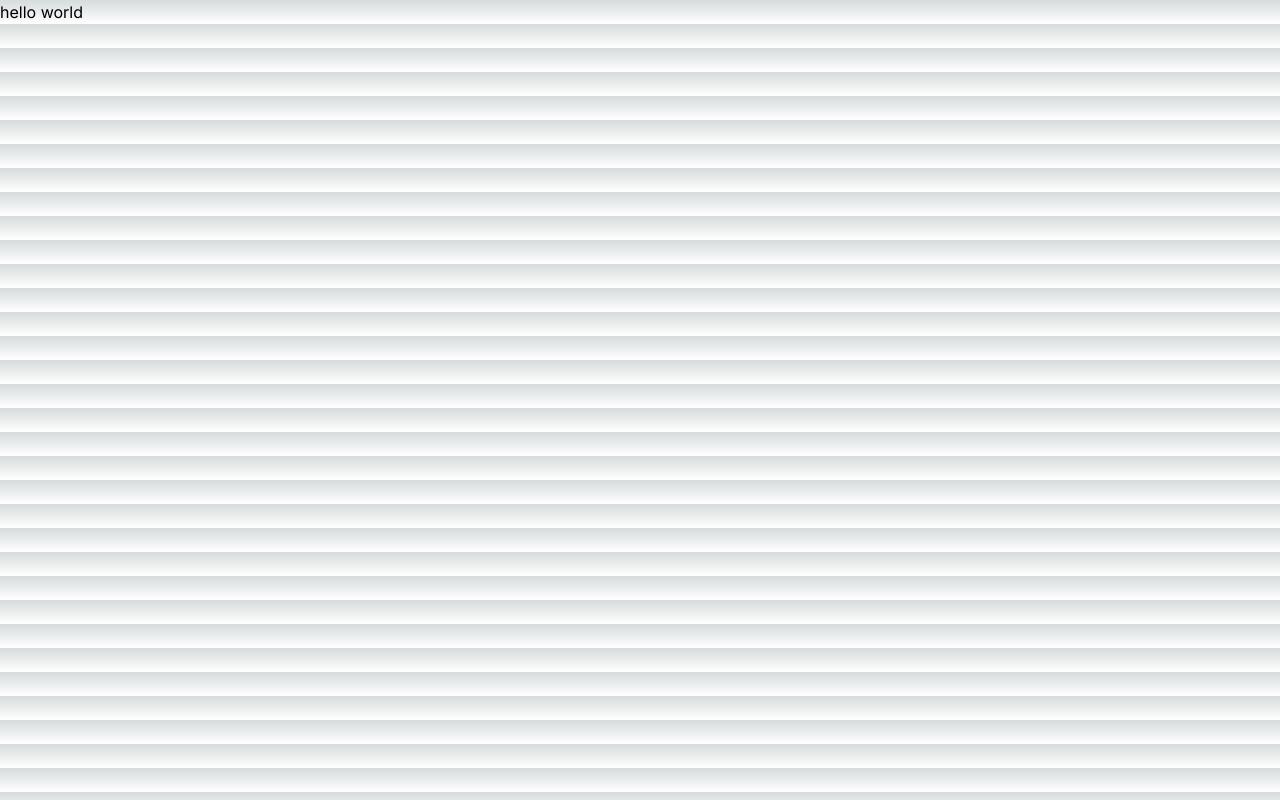
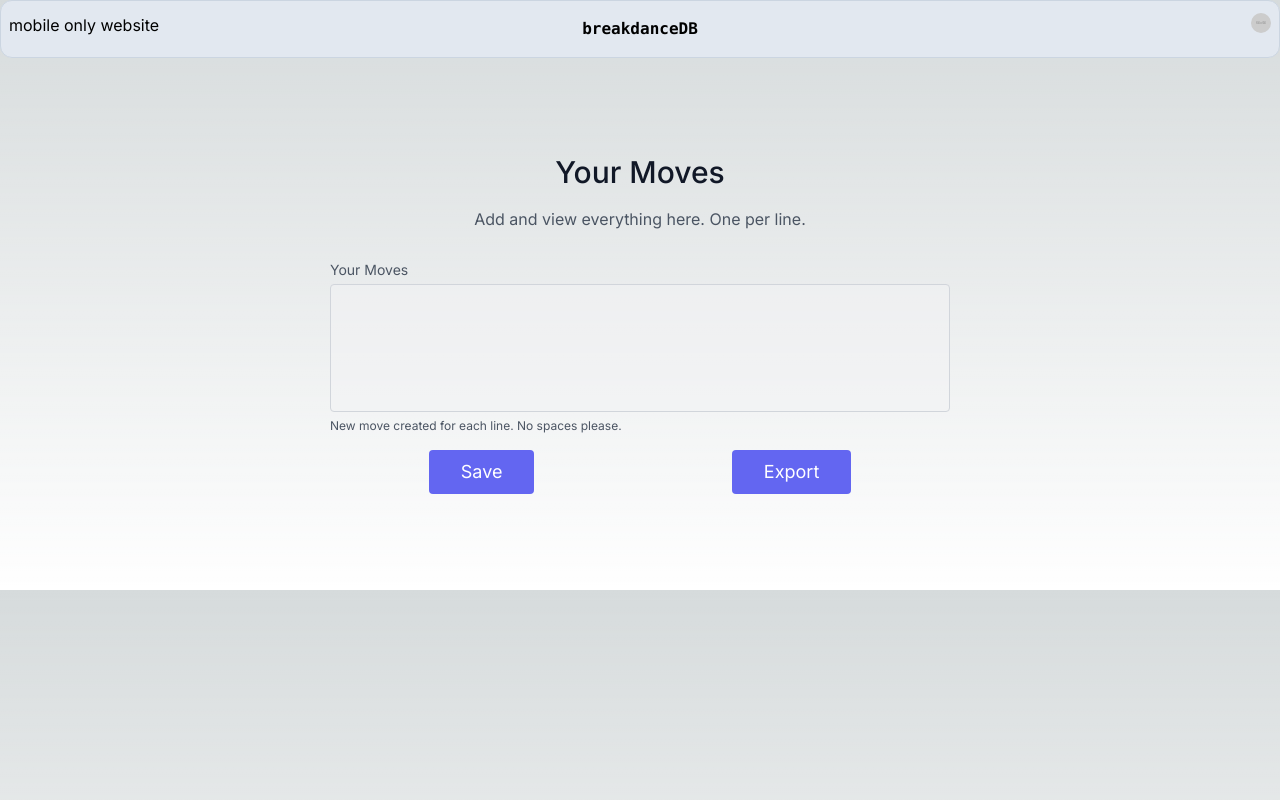
Before and after one commit to volaix/breakdancedb, a Next.js app: page /yourmoves in a window 1280 px wide. Built offline with nearby package versions, Linux system fonts and the light colour scheme.

Commit message:
added your moves placeholder

```diff
--- a/src/app/HamburgerMenu.tsx
+++ b/src/app/HamburgerMenu.tsx
@@ -46,6 +46,9 @@ const Header = () => {
                 <a href="/vocab">Learn Moves</a>
               </li>
               <li className="border-b border-gray-400 my-2 uppercase">
+                <a href="/yourmoves">Your Moves</a>
+              </li>
+              <li className="border-b border-gray-400 my-2 uppercase">
                 <a href="/dblist">All Moves</a>
               </li>
               <li className="border-b border-gray-400 my-2 uppercase">
--- a/src/app/yourmoves/page.tsx
+++ b/src/app/yourmoves/page.tsx
@@ -1,4 +1,73 @@
+'use client'
+import Header from '@/app/Header'
+
+const YourMoves = () => {
+ //TODO Load localstorage and populate
+ const onClickSave = () => {
+  //TODO Update localstorage
+  //TODO Change text to save
+ }
+ const onClickExport = () => {
+  //TODO Export localstorage
+  //TODO Change text to exported
+ }
+  return (
+    <div >
+      <section class="text-gray-600 body-font relative">
+        <div class="container px-5 py-24 mx-auto">
+          <div class="flex flex-col text-center w-full mb-6">
+            <h1 class="sm:text-3xl text-2xl font-medium title-font mb-4 text-gray-900">
+             Your Moves
+            </h1>
+            <p class="lg:w-2/3 mx-auto leading-relaxed text-base">
+             Add and view everything here. One per line.
+            </p>
+          </div>
+          <div class="lg:w-1/2 md:w-2/3 mx-auto">
+            <div class="flex flex-wrap -m-2">
+
+
+              <div class="p-2 w-full">
+                <div class="relative">
+                  <label for="message" class="leading-7 text-sm text-gray-600">
+                   Your Moves
+                  </label>
+                  <textarea
+                    id="message"
+                    name="message"
+                    class="w-full bg-gray-100 bg-opacity-50 rounded border border-gray-300 focus:border-indigo-500 focus:bg-white focus:ring-2 focus:ring-indigo-200 h-32 text-base outline-none text-gray-700 py-1 px-3 resize-none leading-6 transition-colors duration-200 ease-in-out"
+                    jf-ext-cache-id="35"></textarea>
+                   <div className="text-xs">New move created for each line. No spaces please.</div>
+                </div>
+              </div>
+              <div class="p-2 w-full flex">
+                <button
+                 onClick={onClickSave}
+                  class="flex mx-auto text-white bg-indigo-500 border-0 py-2 px-8 focus:outline-none hover:bg-indigo-600 rounded text-lg"
+                  jf-ext-button-ct="button">
+                  Save
+                </button>
+                <button
+                 onClick={onClickExport}
+                  class="flex mx-auto text-white bg-indigo-500 border-0 py-2 px-8 focus:outline-none hover:bg-indigo-600 rounded text-lg"
+                  jf-ext-button-ct="button">
+                  Export
+                </button>
+              </div>
+
+            </div>
+          </div>
+        </div>
+      </section>
+    </div>
+  )
+}
 const Page = () => {
- return <>hello world</>
+  return (
+    <>
+      <Header />
+      <YourMoves />
+    </>
+  )
 }
 export default Page
```
